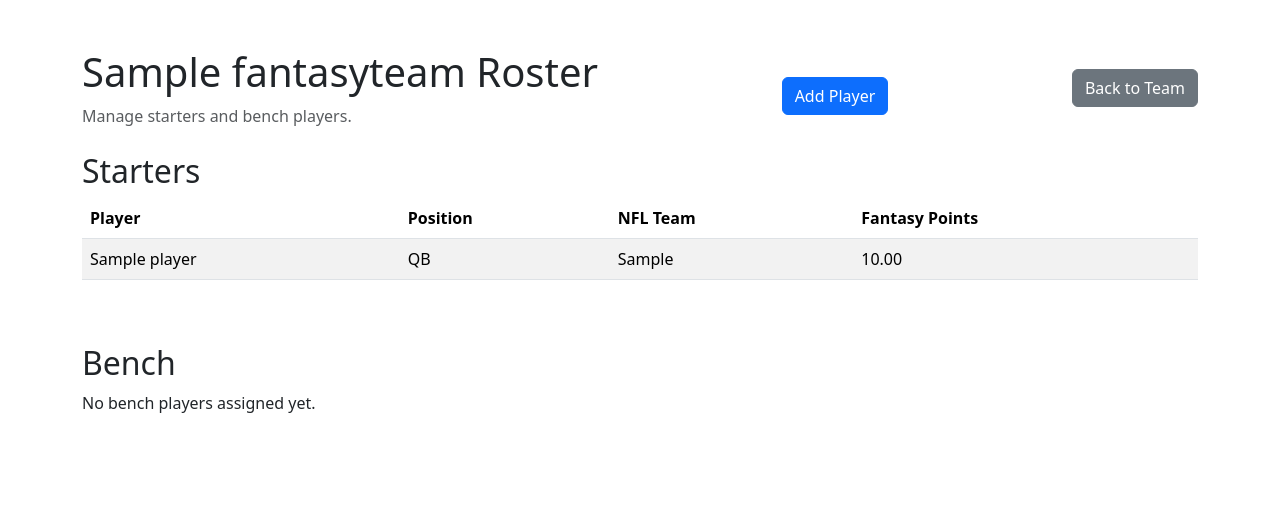
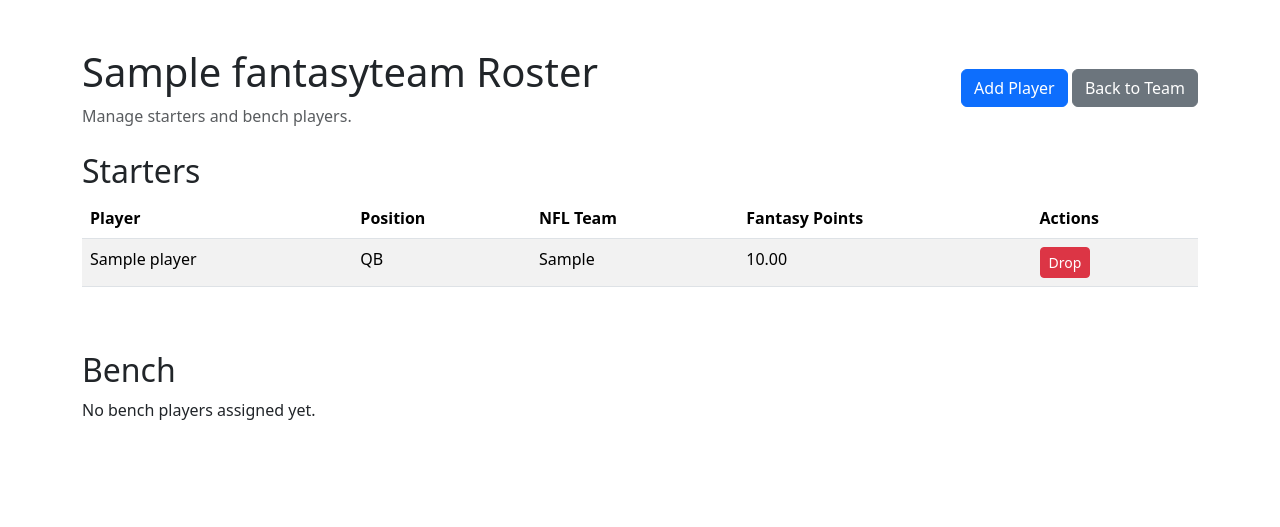
Before and after one commit to therrera6990/pick-vick, a Django app: page /teams/1/roster/ in a window 1280 px wide. Shown: the part 56-583 px from the top of the page. Run offline with Django 5.2, Linux system fonts and the light colour scheme; a user stored in the database is signed in; tables that the repository leaves empty hold one stand-in row (values such as "Sample post").

Commit message:
Add player drop from roster

```diff
--- a/fantasy/templates/fantasy/team_roster.html
+++ b/fantasy/templates/fantasy/team_roster.html
@@ -11,9 +11,11 @@
         Manage starters and bench players.
     </p>
 </div>
+
+<div>
     <a
         href="{% url 'roster_add_player' team.id %}"
-    class="btn btn-primary mt-3">
+        class="btn btn-primary">
         Add Player
     </a>
 
@@ -22,6 +24,7 @@
         class="btn btn-secondary">
         Back to Team
     </a>
+</div>
 </div>
 
 <h2 class="mt-4">Starters</h2>
@@ -36,6 +39,7 @@
                 <th>Position</th>
                 <th>NFL Team</th>
                 <th>Fantasy Points</th>
+                <th>Actions</th>
             </tr>
         </thead>
 
@@ -56,6 +60,14 @@
 
                     <td>
                         {{ entry.player.fantasy_points }}
+                    </td>
+
+                    <td>
+                        <a
+                            href="{% url 'roster_drop_player' team.id entry.id %}"
+                            class="btn btn-sm btn-danger">
+                            Drop
+                        </a>
                     </td>
                 </tr>
             {% endfor %}
@@ -81,6 +93,7 @@
                 <th>Position</th>
                 <th>NFL Team</th>
                 <th>Fantasy Points</th>
+                <th>Actions</th>
             </tr>
         </thead>
 
@@ -102,6 +115,14 @@
                     <td>
                         {{ entry.player.fantasy_points }}
                     </td>
+
+                    <td>
+                        <a
+                            href="{% url 'roster_drop_player' team.id entry.id %}"
+                            class="btn btn-sm btn-danger">
+                            Drop
+                        </a>
+                    </td>
                 </tr>
             {% endfor %}
         </tbody>
--- a/fantasy/urls.py
+++ b/fantasy/urls.py
@@ -75,6 +75,12 @@ urlpatterns = [
     ),
 
     path(
+    "teams/<int:team_id>/roster/<int:roster_id>/drop/",
+    views.roster_drop_player,
+    name="roster_drop_player",
+),
+
+    path(
         "teams/<int:team_id>/roster/add/",
         views.roster_add_player,
         name="roster_add_player",
--- a/fantasy/views.py
+++ b/fantasy/views.py
@@ -236,6 +236,42 @@ def roster_add_player(request, team_id):
     )
 
 @login_required
+def roster_drop_player(request, team_id, roster_id):
+    team = get_object_or_404(
+        FantasyTeam,
+        id=team_id,
+        owner=request.user,
+    )
+
+    roster_entry = get_object_or_404(
+        Roster,
+        id=roster_id,
+        fantasy_team=team,
+    )
+
+    if request.method == "POST":
+        player = roster_entry.player
+
+        roster_entry.delete()
+
+        player.available = True
+        player.save()
+
+        return redirect(
+            "team_roster",
+            team_id=team.id,
+        )
+
+    return render(
+        request,
+        "fantasy/roster_confirm_drop.html",
+        {
+            "team": team,
+            "roster_entry": roster_entry,
+        },
+    )
+
+@login_required
 def player_delete(request, player_id):
     player = get_object_or_404(Player, id=player_id)
 
```
Also changed, not shown: fantasy/templates/fantasy/roster_confirm_drop.html (added, +34 -0 lines). Lines whose indentation alone changed are shown as unchanged.
